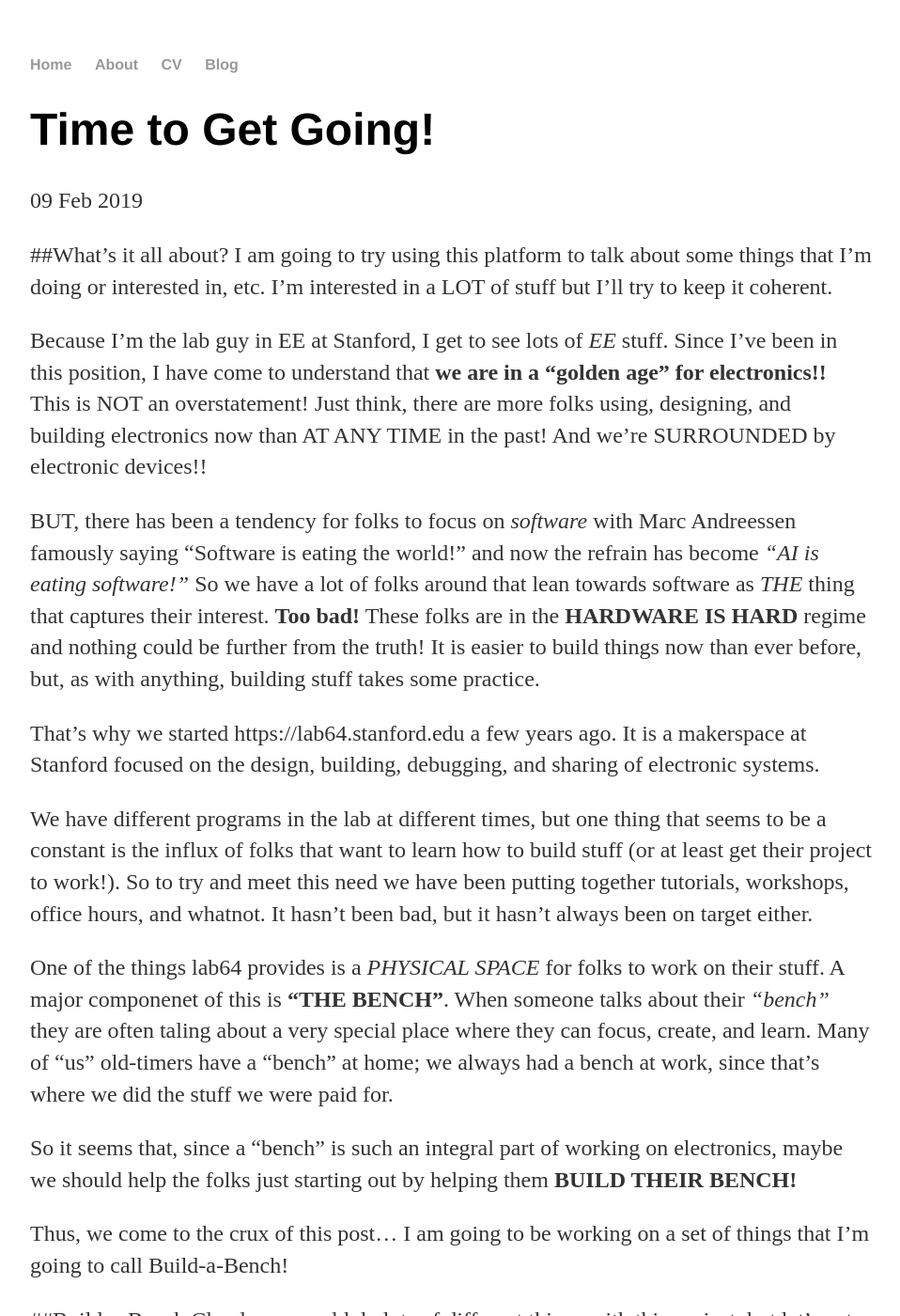
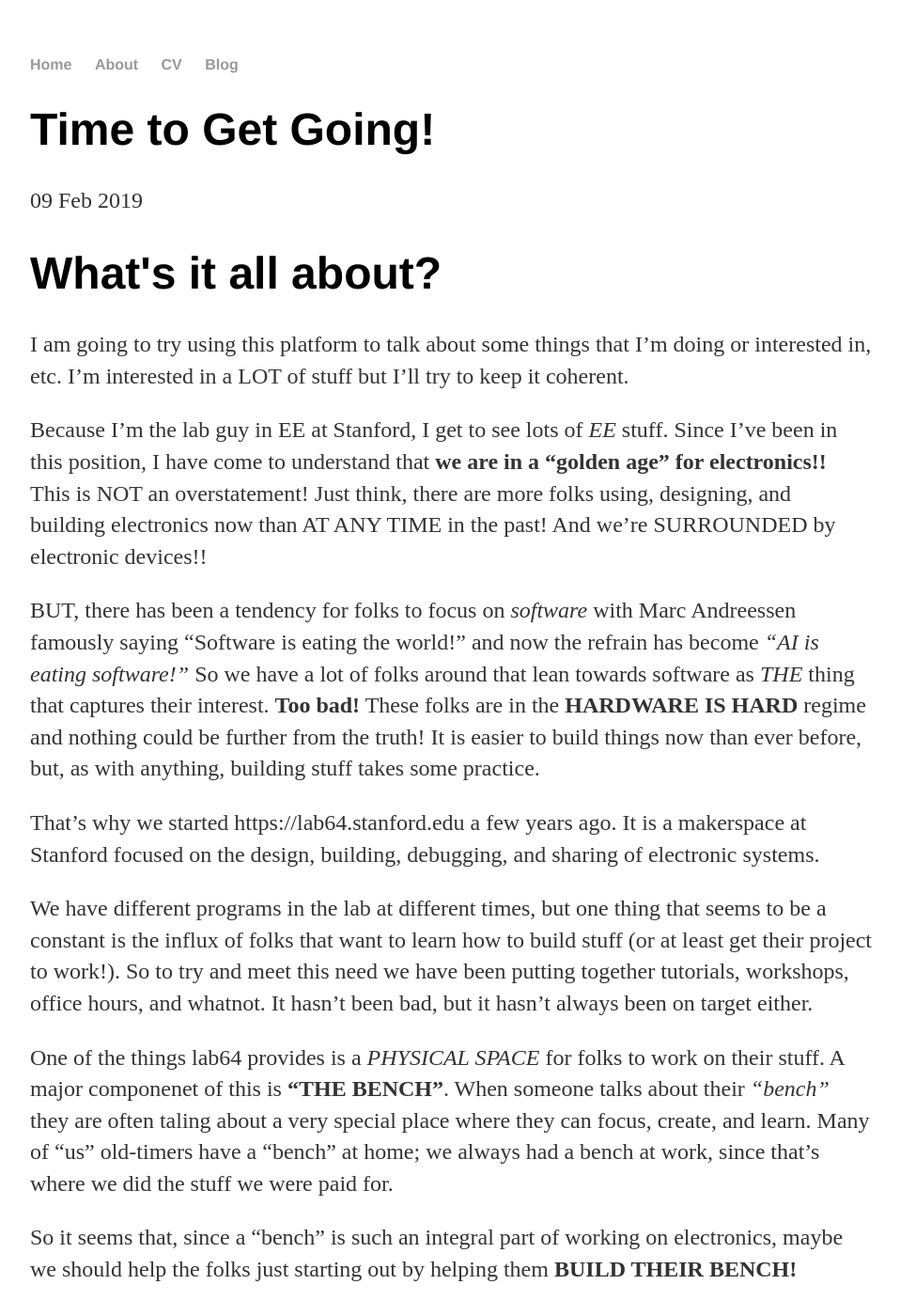
Before and after one commit to stevenmclark/stevenmclark.github.io, a Jekyll site: the page built from _posts/2019-02-09-Post-02.md, in a window 1280 px wide and 1400 px high. Shown: the whole window at 94% size, without its empty margins (160-1118 px from the left). Built offline with Jekyll 4.4.1, drawn with Linux system fonts in a browser that asks for light colours; some of the changed text lies outside the part shown.

Commit message:
Update 2019-02-09-Post-02.md

```diff
--- a/_posts/2019-02-09-Post-02.md
+++ b/_posts/2019-02-09-Post-02.md
@@ -4,7 +4,7 @@
 date: 2019-02-09
 ---
 
-##What's it all about?
+<h1>What's it all about?</h1>
 I am going to try using this platform to talk about some things that I'm doing or interested in, etc. I'm interested in a LOT of stuff but I'll try to keep it coherent.
 
 Because I'm the lab guy in EE at Stanford, I get to see lots of *EE* stuff. Since I've been in this position, I have come to understand that **we are in a "golden age" for electronics!!** This is NOT an overstatement! Just think, there are more folks using, designing, and building electronics now than AT ANY TIME in the past! And we're SURROUNDED by electronic devices!!
@@ -21,7 +21,7 @@
 
 Thus, we come to the crux of this post... I am going to be working on a set of things that I'm going to call Build-a-Bench!
 
-##Build-a-Bench
+<h1>Build-a-Bench</h1>
 Clearly, we could do lots of different things with this project, but let's get practical! There are several things that are incredibly useful for doing work with electronics :
 * a BENCH
 * at least one DMM
```
